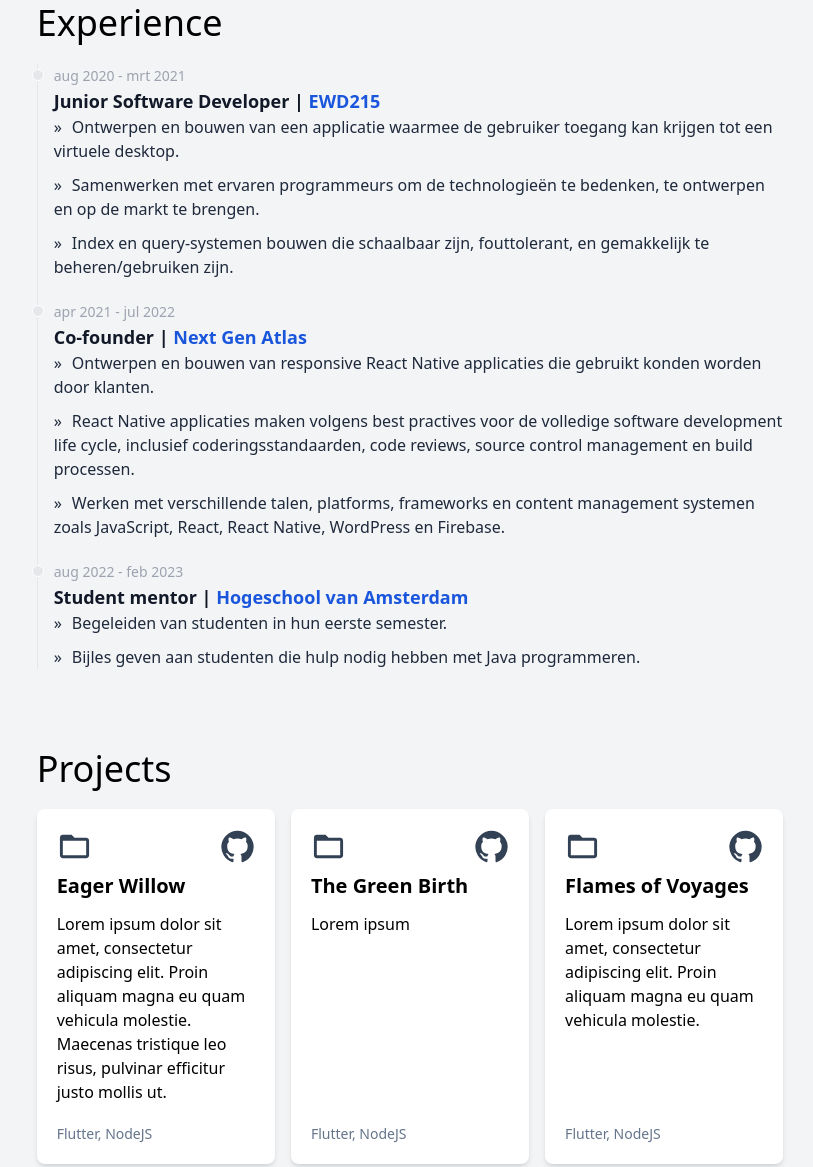
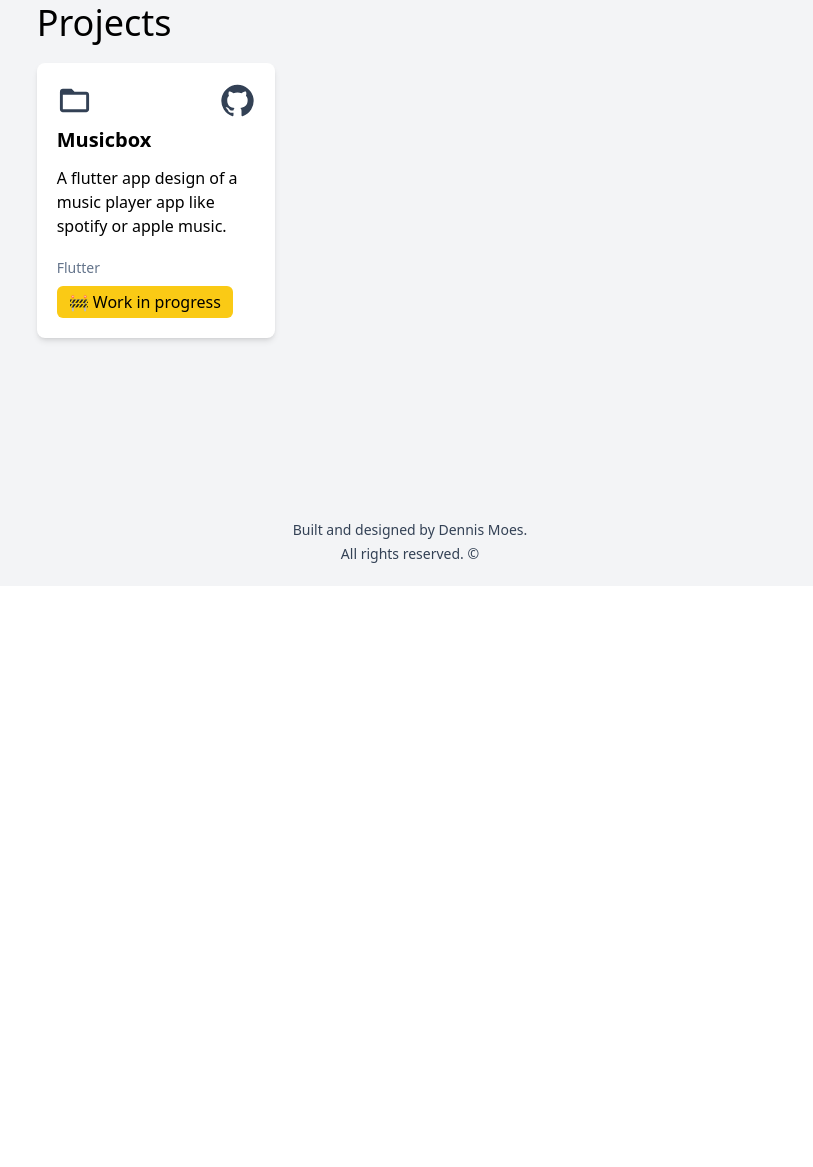
Before and after one commit to kingdennis-crypto/dennis-portfolio, a Gatsby site: page / in a window 1280 px wide. Shown: the part 1241-2408 px from the top of the page, without its empty margins (230-1043 px from the left). After the commit the page ends 1827 px from the top, so only its background shows below. Built offline with nearby package versions, Linux system fonts and the light colour scheme; Gatsby itself is replaced by a stand-in of ours.

Commit message:
style: :lipstick: Added small tweaks to the project card

```diff
--- a/src/pages/index.js
+++ b/src/pages/index.js
@@ -69,31 +69,12 @@ const experienceData = [
 
 const projectData = [
   {
-    title: "Eager Willow",
+    title: "Musicbox",
     type: "mobile",
-    description: "Lorem ipsum dolor sit amet, consectetur adipiscing elit. Proin aliquam magna eu quam vehicula molestie. Maecenas tristique leo risus, pulvinar efficitur justo mollis ut.",
-    tags: "Flutter, NodeJS",
-    github: "https://google.com"
-  },
-  {
-    title: "The Green Birth",
-    type: "mobile",
-    description: "Lorem ipsum ",
-    tags: "Flutter, NodeJS",
-    github: "https://google.com"
-  },
-  {
-    title: "Flames of Voyages",
-    type: "web",
-    description: "Lorem ipsum dolor sit amet, consectetur adipiscing elit. Proin aliquam magna eu quam vehicula molestie.",
-    tags: "Flutter, NodeJS",
-    github: "https://google.com"
-  },
-  {
-    title: "The Roses's Shores",
-    type: "backend",
-    description: "Lorem ipsum dolor sit amet, consectetur adipiscing elit. Proin aliquam magna eu quam vehicula molestie.",
-    tags: "Flutter, NodeJS",
+    description: "A flutter app design of a music player app like spotify or apple music.",
+    tags: "Flutter",
+    wip: true,
+    github: "https://github.com/kingdennis-crypto/MusicBox"
   }
 ]
 
@@ -124,26 +105,9 @@ const IndexPage = () => {
             <div className="w-full sm:w-1/2">
               <p className="w-2/3 text-black dark:text-white duration-700">I am a full-stack developer based in Amsterdam with a passion for building digital services/stuff. I have a skillset ranging from launching products, planning and or designing the products to solve real-life problems with code.</p>
             </div>
-
           </section>
           <section id="experience" className="transition-colors duration-700">
-            <p className="text-4xl mb-5 dark:text-white transition-colors duration-700">Experience</p>
-            <ol class="relative border-l border-gray-200 dark:border-gray-700 max-w-4xl">
-              {experienceData.map((item, index) => (
-                <li key={index} class="ml-4 mb-5">
-                  <div class="absolute w-3 h-3 bg-gray-200 rounded-full mt-1.5 -left-1.5 border border-white dark:border-gray-900 dark:bg-gray-700"></div>
-                  <time class="mb-1 text-sm font-normal leading-none text-gray-400 dark:text-gray-500">{item.start} - {item.end}</time>
-                  <h3 class="text-lg font-semibold text-gray-900 dark:text-white">
-                    {item.title} | <span className="text-blue-700 dark:text-blue-500">{item.company}</span>
-                  </h3>
-                  <ul>
-                    {item.activities.map((item) => (
-                      <li className="activitiesList text-slate-800 dark:text-slate-200">{item}</li>
-                    ))}
-                  </ul>
-                </li>
-              ))}
-            </ol>
+
           </section>
           <section id="projects">
             <p className="text-4xl mb-5 dark:text-white transition-colors duration-700">Projects</p>
@@ -164,6 +128,11 @@ const IndexPage = () => {
                   <p className="text-xl font-bold dark:text-white transition-colors duration-700">{item.title}</p>
                   <p className="mt-3 mb-5 dark:text-white transition-colors duration-700">{item.description}</p>
                   <p className="mt-auto text-sm text-slate-500 dark:text-slate-300 transition-colors duration-700">{item.tags}</p>
+                  {item.wip && (
+                    <div className="py-1 px-3 mt-2 rounded-md font-medium bg-yellow-300 w-fit">
+                      <p>🚧 Work in progress</p>
+                    </div>
+                  )}
                 </div>
               ))}
             </div>
```
